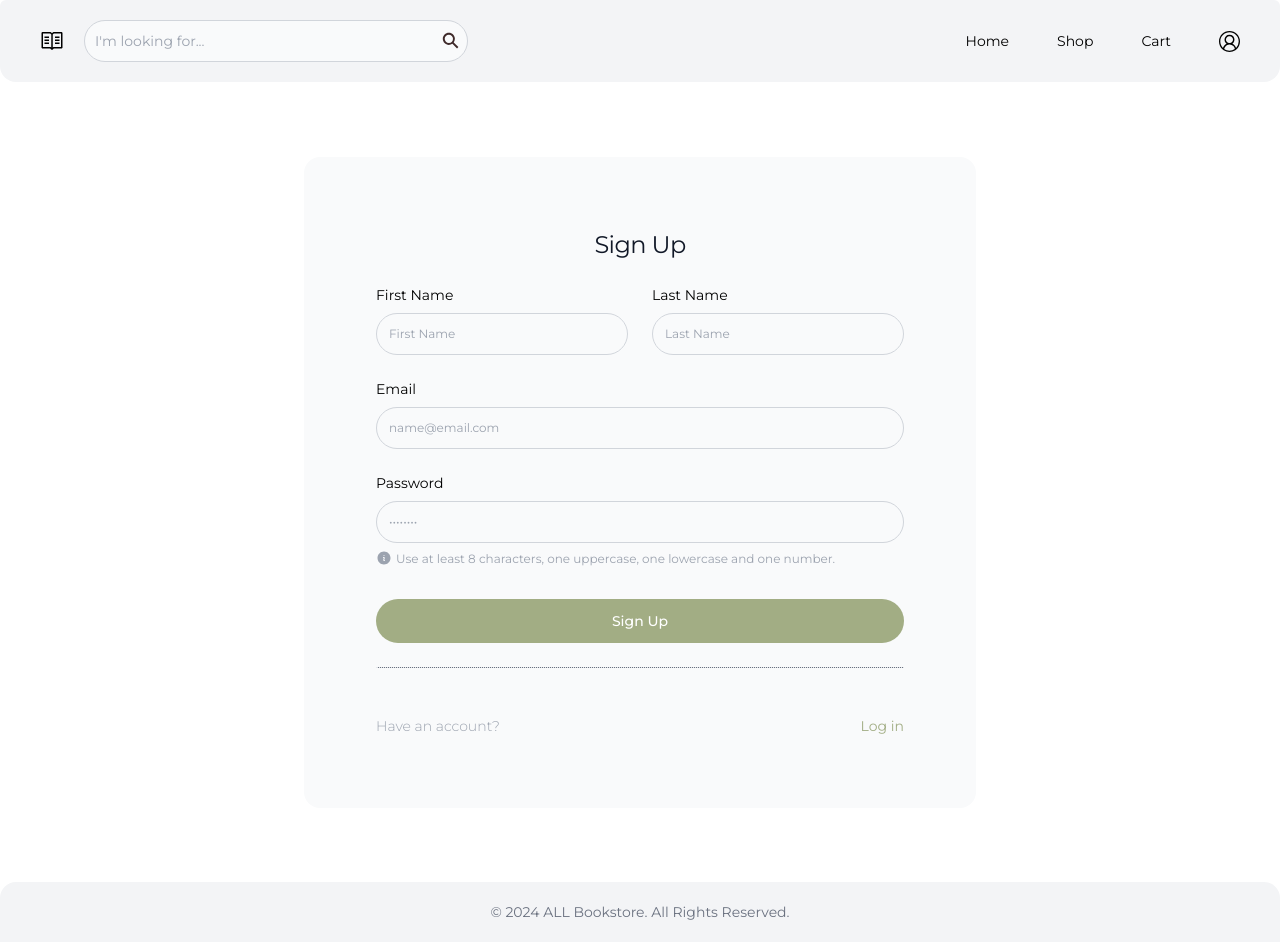
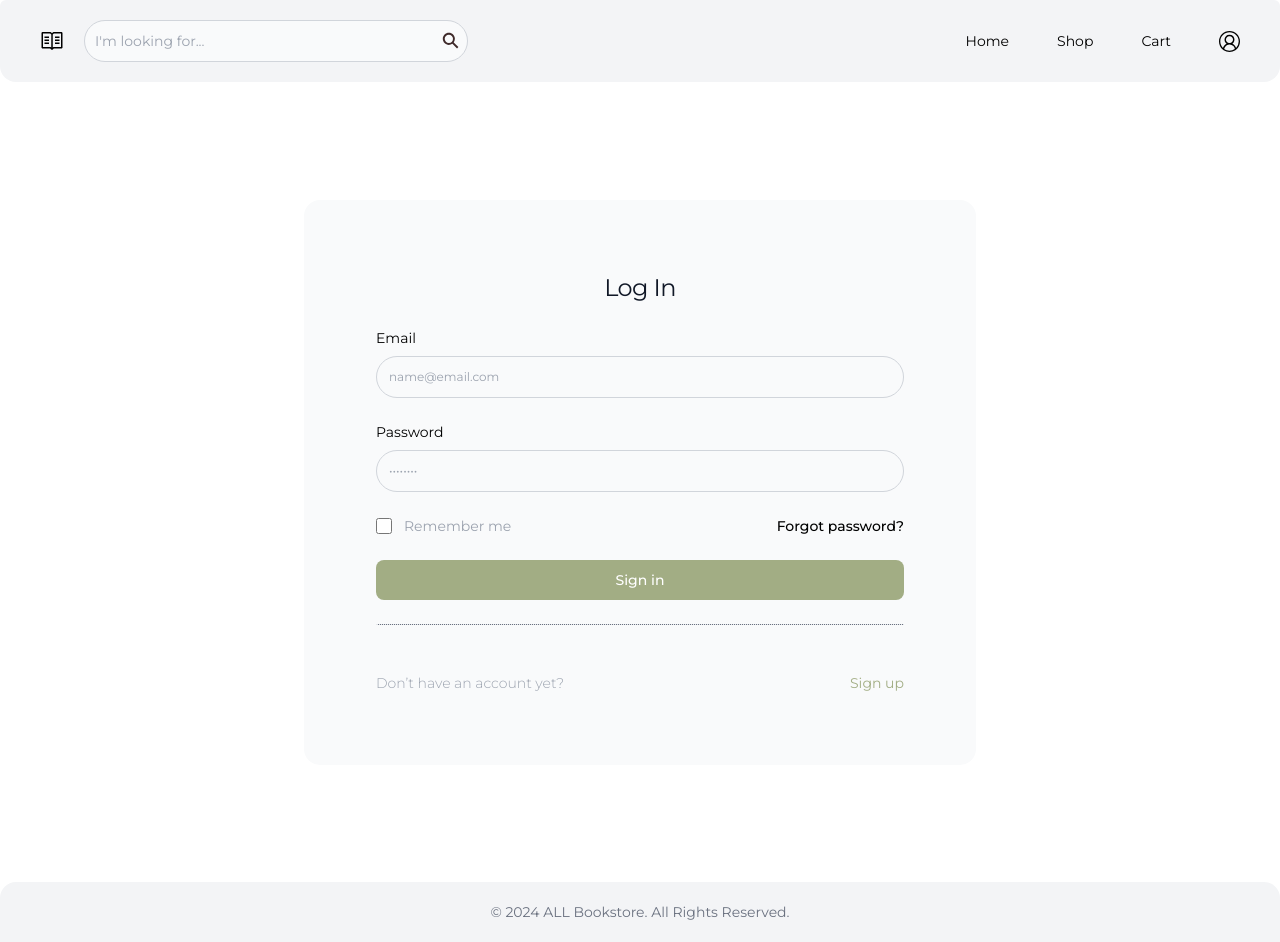
Before and after one commit to isabellelbgn/all-bookstore, a React (Vite) app in the folder frontend/: page / in a window 1280 px wide. Built offline with nearby package versions, Linux system fonts and the light colour scheme.

Commit message:
add buttons

```diff
--- a/frontend/src/App.jsx
+++ b/frontend/src/App.jsx
@@ -1,14 +1,14 @@
 import React from 'react';
 import { BrowserRouter as Router } from 'react-router-dom';
 import { Login } from './pages/Login';
-import { Signup } from './pages/Signup';
+
 
 
 export default function App() {
   return (
     <Router>
     <div>
-      <Signup/>
+      <Login/>
     </div>
     </Router>
   )
--- /dev/null
+++ b/frontend/src/components/AddToCartButton.jsx
@@ -0,0 +1,15 @@
+import React from 'react'
+import { FaCartShopping } from "react-icons/fa6";
+
+
+export const AddToCartButton = () => {
+  return (
+    <div class="relative">
+        <button type="submit" class="flex items-center font-montserrat text-white bg-green-50 hover:bg-primary-700 focus:ring-4 focus:outline-none focus:ring-primary-300 font-regular rounded-full text-xs px-5 py-3 text-center">
+        <span>Add to cart</span>
+        <span class="ml-2"><FaCartShopping/></span>
+        </button>
+    </div>
+
+  )
+}
--- /dev/null
+++ b/frontend/src/components/PrimaryButton.jsx
@@ -0,0 +1,11 @@
+import React from 'react';
+
+export const PrimaryButton = ({ children, className }) => {
+  const buttonClasses = "text-white bg-green-50 hover:bg-primary-700 focus:ring-4 focus:outline-none focus:ring-primary-300 rounded-full px-5 py-3 text-center " + className;
+
+  return (
+    <button type="submit" className={buttonClasses}>
+      {children}
+    </button>
+  );
+};
--- a/frontend/src/pages/Signup.jsx
+++ b/frontend/src/pages/Signup.jsx
@@ -3,6 +3,7 @@ import InputBox from "../components/InputBox";
 import Navigation from "../components/Navigation";
 import { Footer } from '../components/Footer';
 import { Typography } from '@material-tailwind/react';
+import { PrimaryButton } from '../components/PrimaryButton';
 
 
 export const Signup = () => {
@@ -51,7 +52,7 @@ export const Signup = () => {
                                         Use at least 8 characters, one uppercase, one lowercase and one number.
                                     </Typography>
                             </div>
-                            <button type="submit" class="w-full text-white bg-green-50 hover:bg-primary-700 focus:ring-4 focus:outline-none focus:ring-primary-300 font-medium rounded-full text-sm px-5 py-3 text-center">Sign Up</button>
+                            <PrimaryButton className="w-full font-medium text-sm">Sign Up</PrimaryButton>
                             <hr class="my-12 border-dotted border-t-1 bg-gray-500"/>
                             <div class="flex items-center justify-between">
                             <p class="text-sm font-light text-gray-400 mt-6">
```
